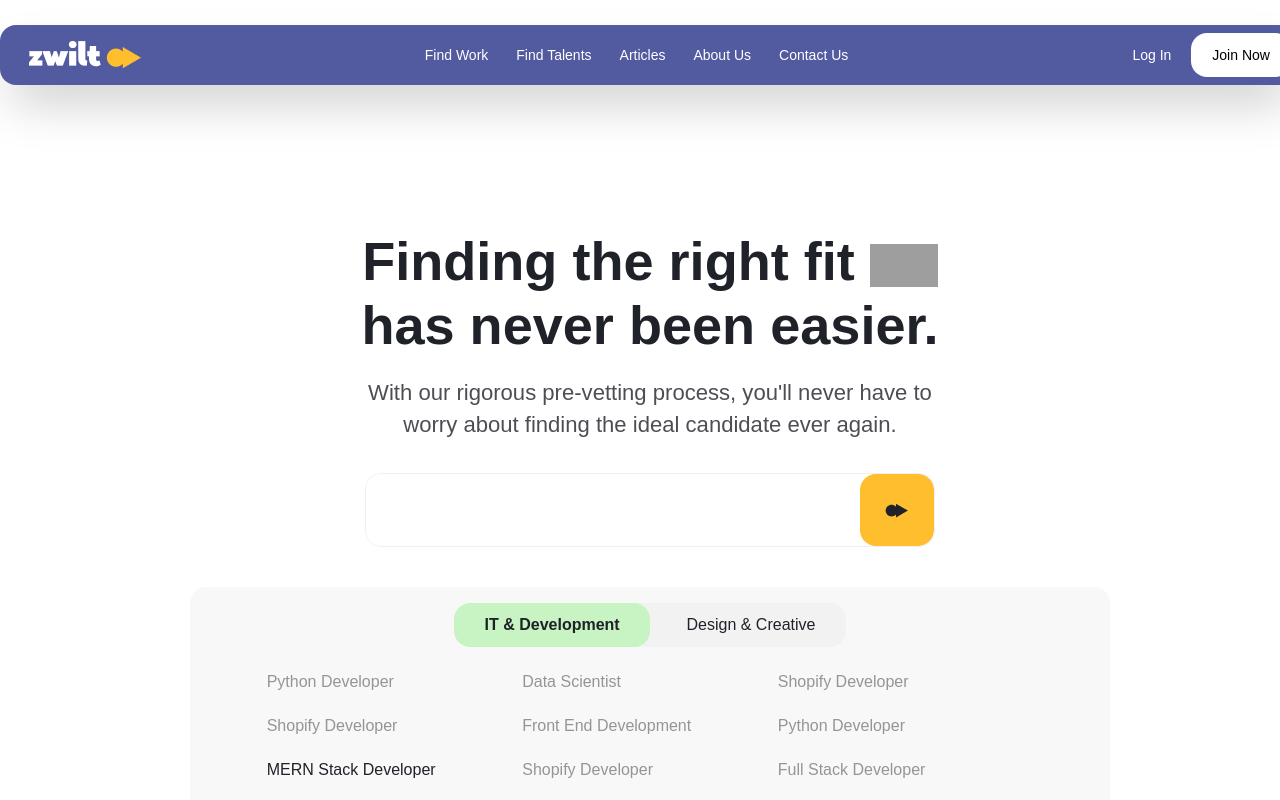
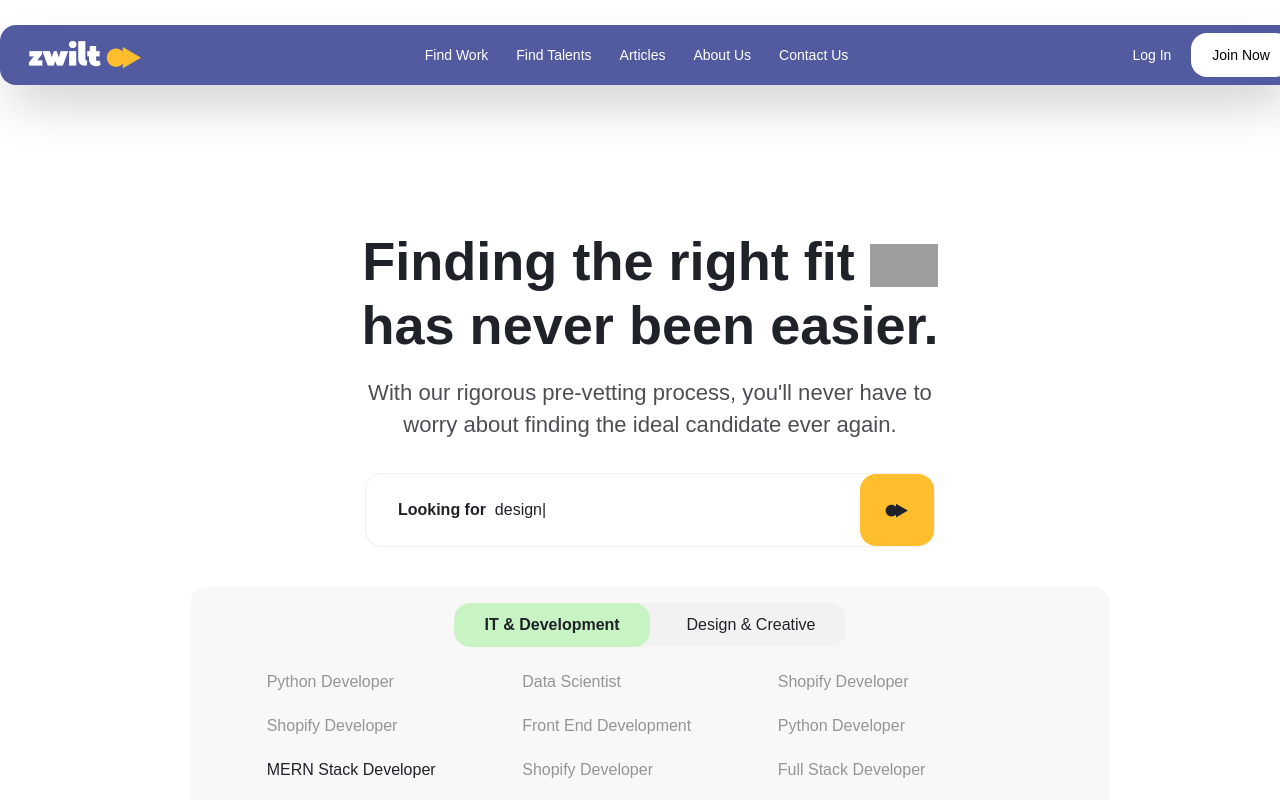
Before and after one commit to alimi-ajibade/zwilt, a React (Vite) app: page / in a window 1280 px wide. Shown: the top 800 px of the page. Built offline with nearby package versions, Linux system fonts and the light colour scheme; grey boxes are pictures that could not be loaded; a web font is replaced by a local one.

Commit message:
fix: hero

```diff
--- a/src/components/Hero.tsx
+++ b/src/components/Hero.tsx
@@ -27,7 +27,10 @@ const Hero = () => {
             </div>
 
             <div className="flex flex-row justify-between w-[35.63rem] h-[4.63rem] border-[0.09rem] border-[#F0F0F0] rounded-2xl mx-auto mt-8 overflow-hidden">
-                <input disabled className="grow h-full disabled:bg-white" />
+                <div className="grow h-full text-base flex flex-row items-center pl-8 disabled:bg-white">
+                    <span className="font-semibold ">Looking for </span>
+                    <span>&nbsp; design</span>|
+                </div>
                 <div className="flex flex-col justify-center items-center basis-[4.63rem] rounded-2xl bg-[#FFBE2E]">
                     <Arrow color="#202229" />
                 </div>
```
